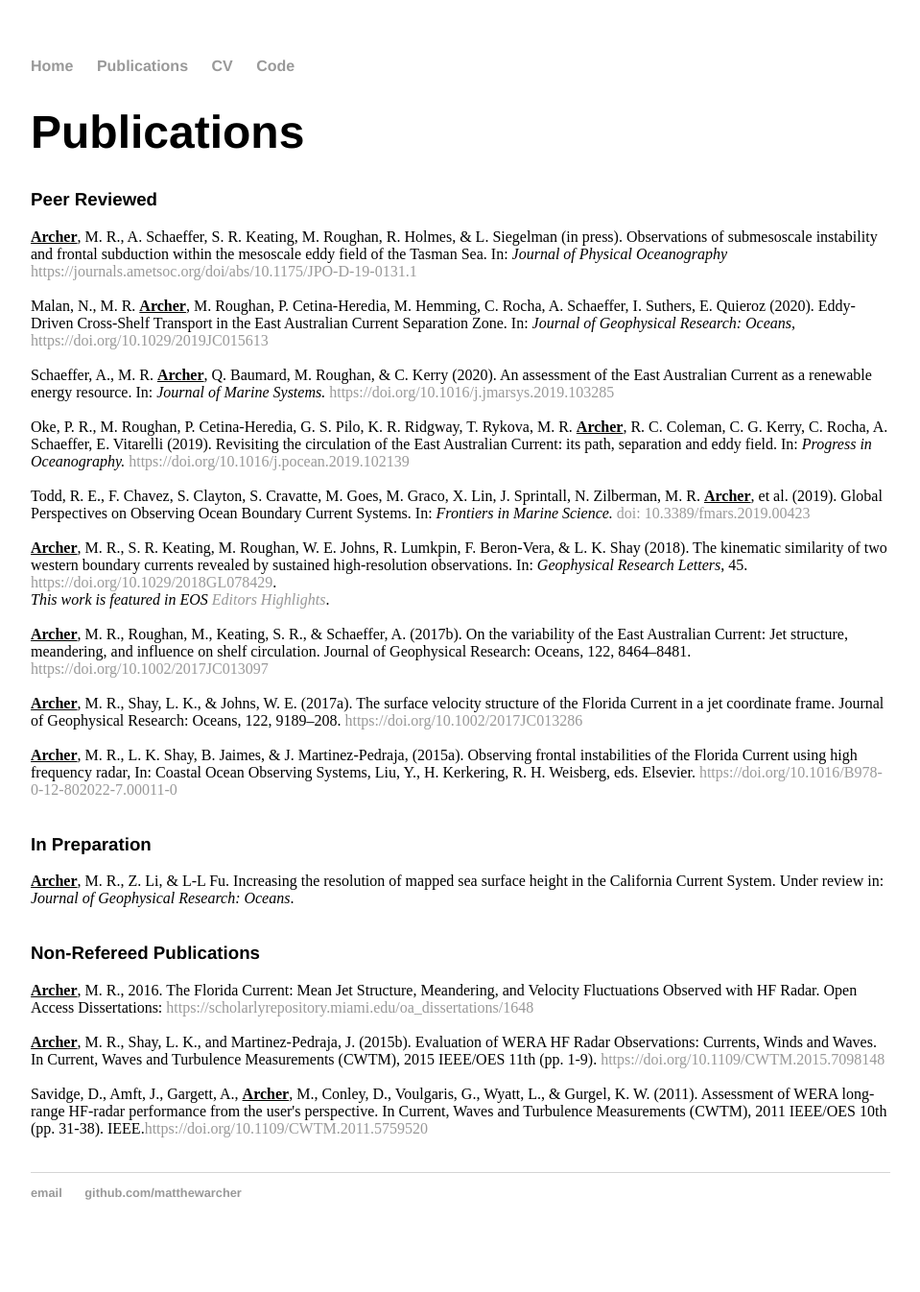
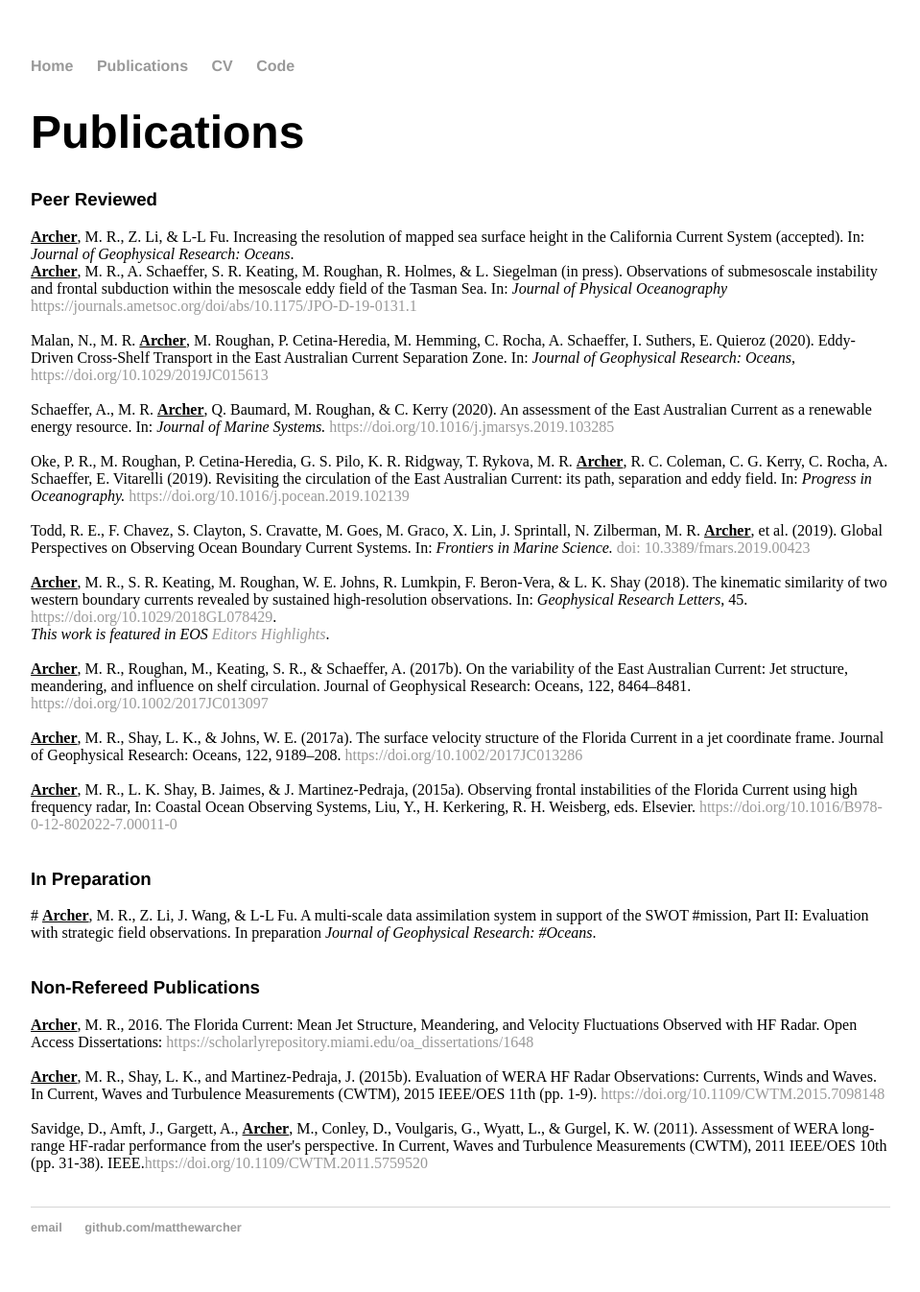
Before and after one commit to matthewarcher/matthewarcher.github.io, a Jekyll site: the page built from publications/index.html, in a window 1280 px wide. Shown: the whole page at 96% size, without its empty margins (160-1119 px from the left). Built offline with Jekyll 4.4.1, drawn with Linux system fonts in a browser that asks for light colours; before the commit the page ends 1310 px from its top, so only the background shows below that.

Commit message:
Update index.html

```diff
--- a/publications/index.html
+++ b/publications/index.html
@@ -6,6 +6,7 @@ title: Matthew R. Archer
 	<h1>Publications</h1>
 
 	<font face = "helvetica"><h3>Peer Reviewed</h3></font>
+	<b><u>Archer</u></b>, M. R., Z. Li, & L-L Fu. Increasing the resolution of mapped sea surface height in the California Current System (accepted). In: <i>Journal of Geophysical Research: Oceans</i>.<br>
 	<b><u>Archer</u></b>, M. R., A. Schaeffer, S. R. Keating, M. Roughan, R. Holmes, & L. Siegelman (in press). Observations of submesoscale instability and frontal subduction within the mesoscale eddy field of the Tasman Sea. In: <i>Journal of Physical Oceanography</i><a href="https://journals.ametsoc.org/doi/abs/10.1175/JPO-D-19-0131.1" target="_blank"> https://journals.ametsoc.org/doi/abs/10.1175/JPO-D-19-0131.1</a><br>
 	<br>Malan, N., M. R. <b><u>Archer</u></b>, M. Roughan, P. Cetina-Heredia, M. Hemming, C. Rocha, A. Schaeffer, I. Suthers, E. Quieroz (2020). Eddy‐Driven Cross‐Shelf Transport in the East Australian Current Separation Zone. In: <i>Journal of Geophysical Research: Oceans, </i><a href="https://doi.org/10.1029/2019JC015613" target="_blank"> https://doi.org/10.1029/2019JC015613</a><br>
 	<br>Schaeffer, A., M. R. <b><u>Archer</u></b>, Q. Baumard, M. Roughan, & C. Kerry (2020). An assessment of the East Australian Current as a renewable energy resource. In: <i>Journal of Marine Systems. </i><a href="https://doi.org/10.1016/j.jmarsys.2019.103285" target="_blank"> https://doi.org/10.1016/j.jmarsys.2019.103285</a><br>
@@ -17,7 +18,7 @@ title: Matthew R. Archer
 	<br><u><b>Archer</u></b>, M. R., L. K. Shay, B. Jaimes, & J. Martinez-Pedraja, (2015a). Observing frontal instabilities of the Florida Current using high frequency radar, In: Coastal Ocean Observing Systems, Liu, Y., H. Kerkering, R. H. Weisberg, eds.  Elsevier. <a href="/publications/Archer_etal_2015_BookCh.pdf" target="_blank">https://doi.org/10.1016/B978-0-12-802022-7.00011-0</a><br><br>
 
 	<font face = "helvetica"><h3>In Preparation</h3></font>
-	<b><u>Archer</u></b>, M. R., Z. Li, & L-L Fu. Increasing the resolution of mapped sea surface height in the California Current System. Under review in: <i>Journal of Geophysical Research: Oceans</i>.<br>
+#	<b><u>Archer</u></b>, M. R., Z. Li, J. Wang, & L-L Fu. A multi-scale data assimilation system in support of the SWOT #mission, Part II: Evaluation with strategic field observations. In preparation <i>Journal of Geophysical Research: #Oceans</i>.<br>
 	<br>
 
 	<font face = "helvetica"><h3>Non-Refereed Publications</h3></font>
```
